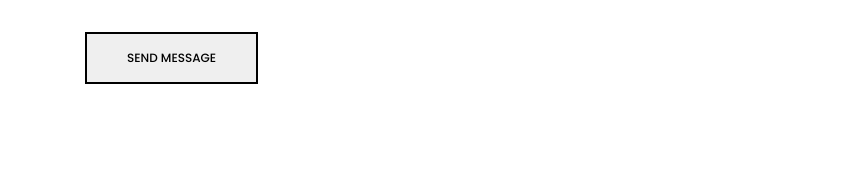
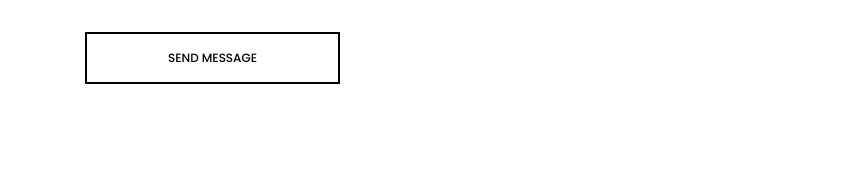
Before and after one commit to Heyimsudip/portfolio-website, a plain HTML site: page contact.html in a window 1280 px wide. Shown: the part 642-819 px from the top of the page, 0-841 px from the left. Drawn offline with Linux system fonts and the light colour scheme.

Commit message:
modified contact btn another time

```diff
--- a/contact.html
+++ b/contact.html
@@ -138,8 +138,8 @@
                   <div class="sent-message">Your message has been sent. Thank you!</div>
                 </div>
 
-                <div class="col-md-6 form-group">
-                  <input type="submit" class="readmore" value="Send Message">
+                <div class="col-md-6">
+                  <input type="submit" class="readmore w-100" value="Send Message">
                 </div>
               </div>
 
--- a/css/style.css
+++ b/css/style.css
@@ -197,6 +197,7 @@ h6,
   padding: 15px 40px;
   font-size: 12px;
   text-transform: uppercase;
+  background: white;
   color: #000;
   transition: .2s all ease;
   font-weight: 500;
```
